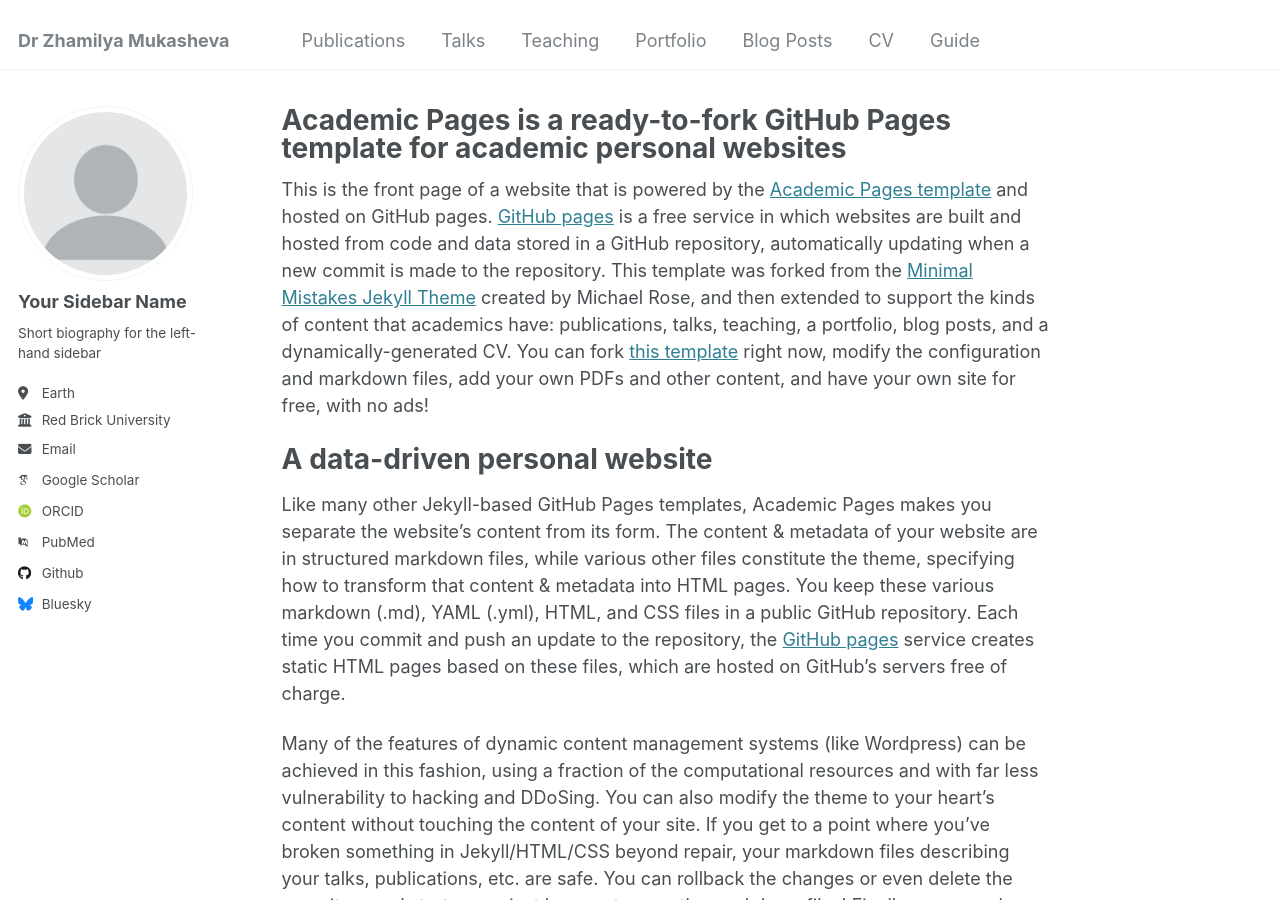
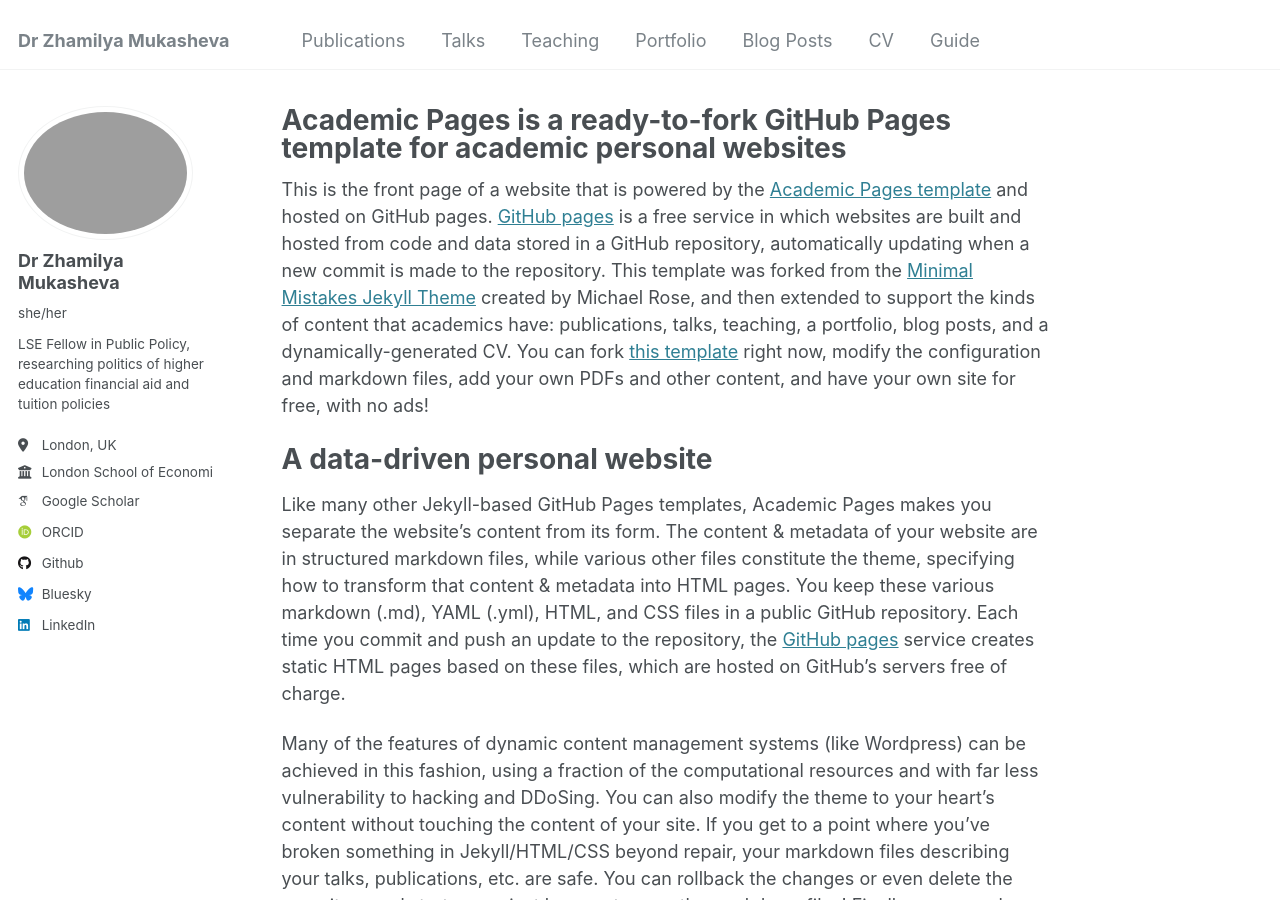
Before and after one commit to zhamilya-mukasheva/zhamilya-mukasheva, a Jekyll site: the page built from _pages/about.md, in a window 1280 px wide and 900 px high. Built offline with Jekyll 4.4.1, drawn with Linux system fonts in a browser that asks for light colours; some web fonts are replaced.

Commit message:
Update _config.yml

```diff
--- a/_config.yml
+++ b/_config.yml
@@ -11,8 +11,8 @@ locale                   : "en-GB"
 title                    : "Dr Zhamilya Mukasheva"
 title_separator          : "-"
 name                     : &name "Zhamilya"
-description              : &description "LSE Fellow in Public Policy, London School of Economics and Political Science "
-url                      : https://academicpages.github.io # the base hostname & protocol for your site e.g. "https://zhamilya-mukasheva.github.io"
+description              : &description "LSE Fellow in Public Policy, London School of Economics and Political Science"
+url                      : "https://zhamilya-mukasheva.github.io"
 baseurl                  : "" # the subpath of your site, e.g. ""
 repository               : "zhamilya-mukasheva.github.io"
 
@@ -21,22 +21,22 @@ repository               : "zhamilya-mukasheva.github.io"
 #               Additional customization can be done by editing /_includes/author-profile.html
 author:
   # Biographic information
-  avatar           : "profile.png"
-  name             : "Your Sidebar Name"
-  pronouns         : # example: "she/her"
-  bio              : "Short biography for the left-hand sidebar"
-  location         : "Earth"
-  employer         : "Red Brick University"
+  avatar           : "IMG_0036_Web2048.jpg"
+  name             : "Dr Zhamilya Mukasheva"
+  pronouns         : "she/her"
+  bio              : "LSE Fellow in Public Policy, researching politics of higher education financial aid and tuition policies"
+  location         : "London, UK"
+  employer         : "London School of Economics and Political Science"
   uri              : # URL
-  email            : "none@example.org"
+  email            :
 
   # Academic websites
   arxiv            : # URL - Update with the correct link to your profile
-  googlescholar    : "https://scholar.google.com/citations?user=PS_CX0AAAAAJ"
+  googlescholar    : "https://scholar.google.com/citations?user=hYid2bwAAAAJ&hl=en"
   impactstory      : # URL
-  orcid            : "http://orcid.org/yourorcidurl"
+  orcid            : "https://orcid.org/0000-0002-4562-6272"
   semantic         : # URL
-  pubmed           : "https://www.ncbi.nlm.nih.gov/pubmed/?term=john+snow"
+  pubmed           : #
   researchgate     : # URL
   scopus           : # URL
 
@@ -44,12 +44,12 @@ author:
   bitbucket        : # Username - Update with your username on the site
   codepen          : # Username
   dribbble         : # Username
-  github           : "academicpages"
+  github           : "zhamilya-mukasheva"
   kaggle           : # Username
   stackoverflow    : # User number or user number and name (i.e., use "1" or "1/jeff-atwood")
 
   # Social media
-  bluesky          : "bsky.app" # Replace this with you Bluesky username
+  bluesky          : "https://bsky.app/profile/zhamilya-m.bsky.social" # Replace this with you Bluesky username
   facebook         : # Username
   flickr           : # Username
   foursquare       : # Username
@@ -58,7 +58,7 @@ author:
   keybase          : # Username
   instagram        : # Username
   lastfm           : # Username
-  linkedin         : # Username
+  linkedin         : "https://www.linkedin.com/in/zhamilya-mukasheva-a3039b133/"
   mastodon         : # URL
   medium           : # URL
   pinterest        : # Username
```
